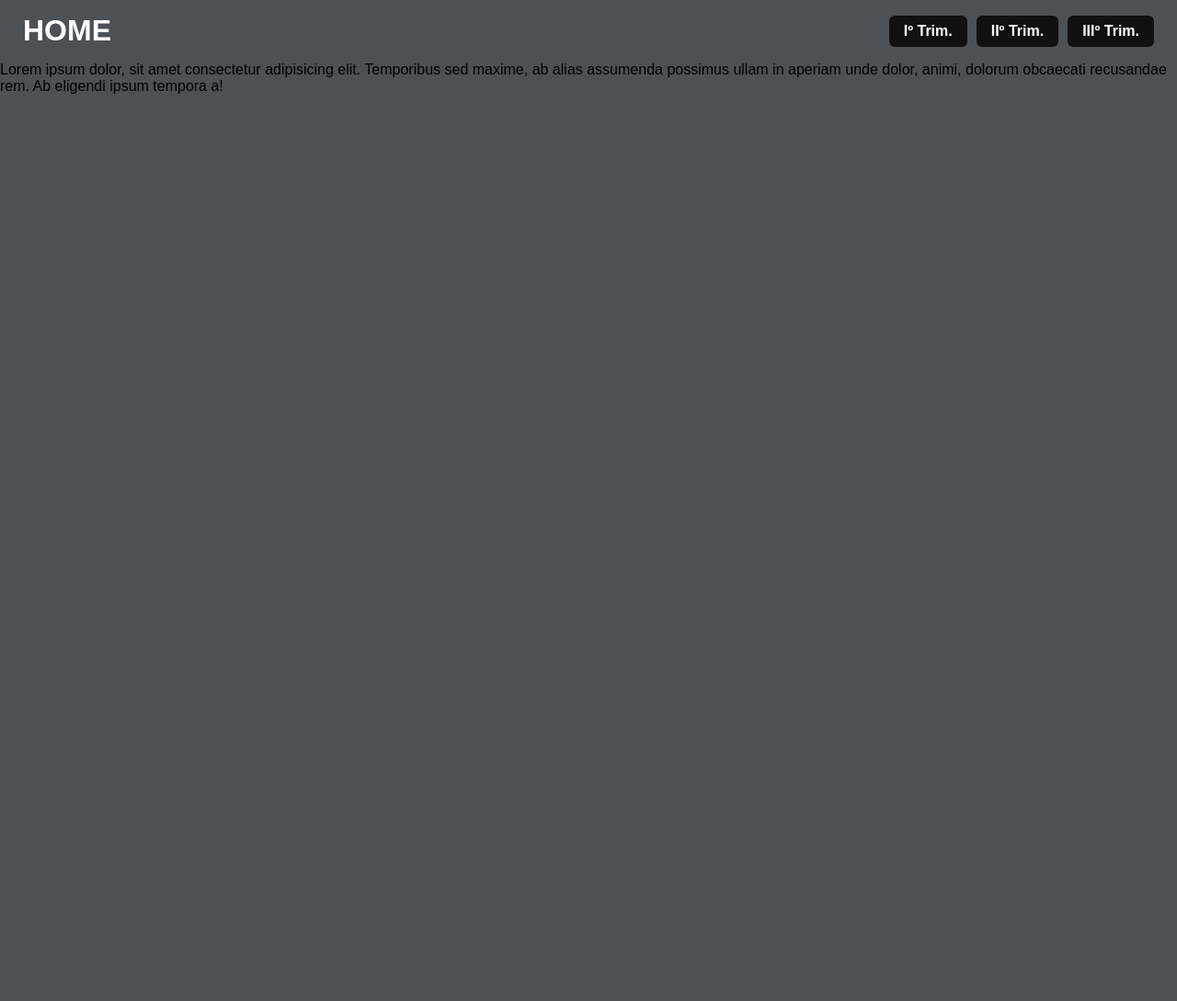
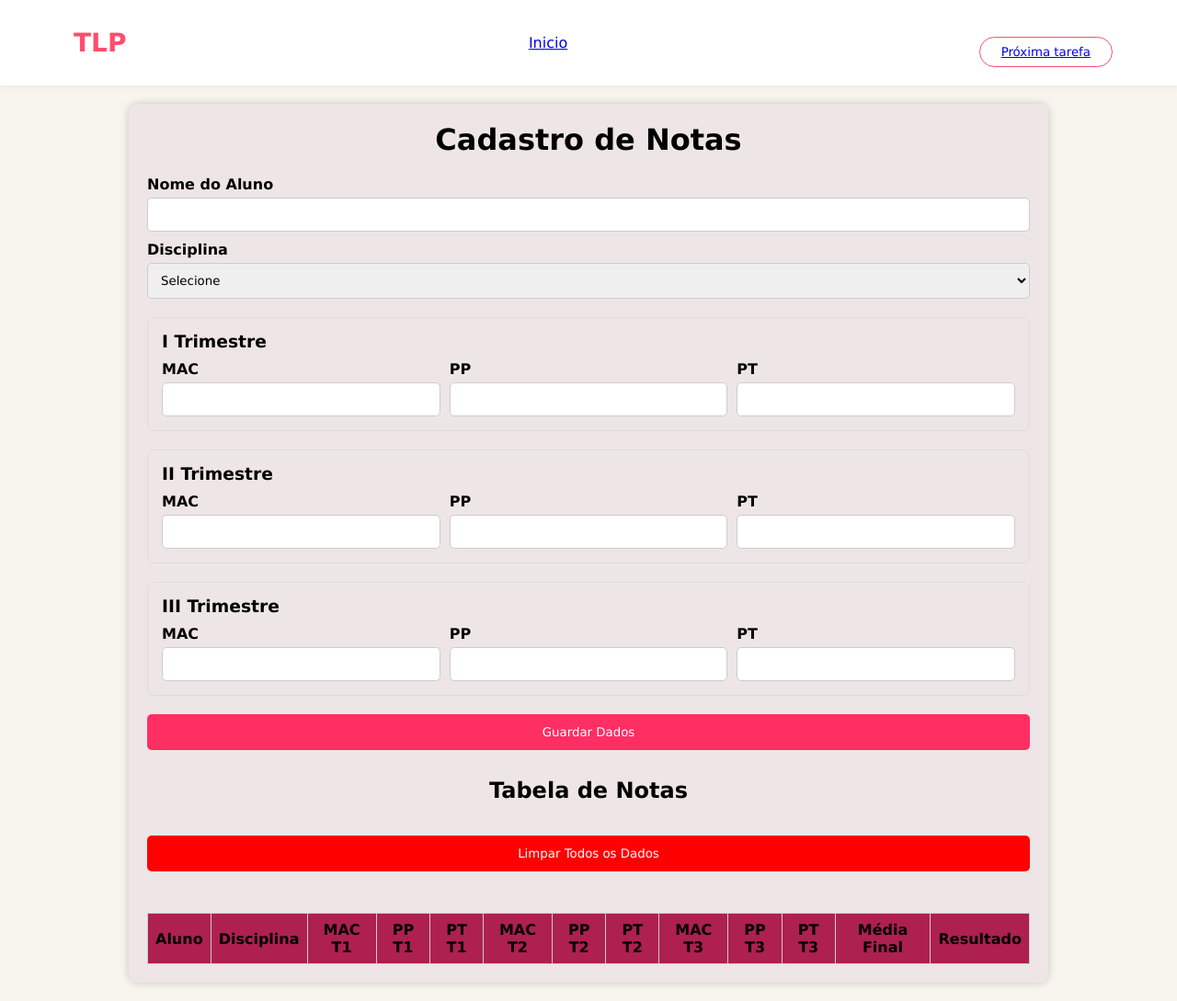
Before and after one commit to pedrocanjila/Canjila, a plain HTML site: page pag/ttt3.html in a window 1280 px wide. Shown: the whole page at 92% size. Before the commit the page ends 800 px from the top, so only its background shows below. Drawn offline with Linux system fonts and the light colour scheme.

Commit message:
Refactor HTML structure and styles for ttt3.html

```diff
--- a/pag/ttt3.html
+++ b/pag/ttt3.html
@@ -1,108 +1,477 @@
 <!DOCTYPE html>
 <html lang="pt">
 <head>
-  <meta charset="UTF-8">
-  <meta name="viewport" content="width=device-width, initial-scale=1.0">
-  <title>I Trimestre</title>
+<meta charset="UTF-8">
+<meta name="viewport" content="width=device-width, initial-scale=1.0">
+<title>Felizes</title>
 
-  <style>
-    * {
-      margin: 0;
-      padding: 0;
-      box-sizing: border-box;
-      font-family: Arial, Helvetica, sans-serif;
-    }
+<style>
+*{
+margin:0;
+padding:0;
+box-sizing:border-box;
+font-family:Verdana, sans-serif;
+}
 
-    body {
-      background: #4c5156;
-    }
+body{
+background:#f8f5ef;
+}
+
+/* NAV */
+nav{
+display:flex;
+justify-content:space-between;
+align-items:center;
+padding:20px 80px;
+background:white;
+box-shadow:0 2px 5px rgba(0,0,0,0.05);
+}
+
+.logo{
+font-size:28px;
+color:#ff4d6d;
+font-weight:bold;
+}
+
+nav ul{
+display:flex;
+gap:30px;
+list-style:none;
+color:#555;
+}
+
+.nav-btns button{
+padding:8px 18px;
+border-radius:20px;
+border:1px solid #ff4d6d;
+background:transparent;
+color:#ff4d6d;
+cursor:pointer;
+margin-left:10px;
+}
+
+.register{
+background:#ff4d6d;
+color:white;
+}
+
+/* HERO */
+.hero{
+height:90vh;
+background:linear-gradient(rgba(255,255,255,0.3),rgba(255,255,255,0.4)),
+url('https://images.unsplash.com/photo-1492724441997-5dc865305da7') center/cover;
+display:flex;
+align-items:center;
+padding:0 80px;
+}
+
+.content{
+max-width:600px;
+}
+
+.content h1{
+font-size:48px;
+color:#ff4d6d;
+margin-bottom:20px;
+}
+
+.content p{
+font-size:20px;
+color:#444;
+margin-bottom:30px;
+}
+
+.options button{
+display:block;
+margin-bottom:15px;
+padding:12px 25px;
+border-radius:25px;
+border:2px solid #ff4d6d;
+background:white;
+color:#ff4d6d;
+cursor:pointer;
+width:250px;
+}
 
 
-    .header {
-      position: sticky;
-      top: 0;
+.container{
+max-width:1000px;
+margin:20px auto;
+background:rgb(238, 230, 230);
+padding:20px;
+border-radius:10px;
+box-shadow:0 0 10px rgba(0,0,0,.2);
+}
 
-      padding: 15px 25px;
-      display: flex;
-      justify-content: space-between;
-      align-items: center;
-    }
+h1{
+text-align:center;
+margin-bottom:20px;
+}
 
-    .header h1 a {
-      color: #fff;
-      text-decoration: none;
-    }
+label{
+display:block;
+margin-top:10px;
+font-weight:bold;
+}
 
-    nav {
-      display: flex;
-      gap: 10px;
+input,select{
+width:100%;
+padding:10px;
+margin-top:5px;
+border:1px solid #ccc;
+border-radius:5px;
+}
 
-    }
+.trimestre{
+margin-top:20px;
+padding:15px;
+border:1px solid #ddd;
+border-radius:8px;
+}
 
-    nav a {
-      text-decoration: none;
-      padding: 8px 16px;
-      background: #111111;
-      color: #fff;
-      border-radius: 6px;
-      font-weight: bold;
-      align-items: center;
-    }
+.row{
+display:grid;
+grid-template-columns:repeat(3,1fr);
+gap:10px;
+}
 
+button{
+margin-top:20px;
+padding:12px;
+width:100%;
+background:#ff2e63;
+color:white;
+border:none;
+border-radius:5px;
+cursor:pointer;
+}
 
-    main {
-      padding: 40px;
-    }
+button:hover{
+opacity:.9;
+}
 
-    .trimestre-box {
+.limpar{
+background:red;
+margin-bottom:15px;
+}
 
-      padding: 30px;
-      border-radius: 10px;
-      box-shadow: 0 4px 10px rgba(0,0,0,0.1);
-    }
+.tabela-container{
+width:100%;
+overflow:auto;
+margin-top:30px;
+}
 
-    .trimestre-box h2 {
-      margin-bottom: 25px;
-      color: #000000;
-    }
+table{
+width:100%;
+border-collapse:collapse;
+background:white;
+}
 
+th{
+background:rgb(173, 32, 79);
+color:white;
+}
 
-    .trabalhos {
-      display: flex;
-      gap: 15px;
-      flex-wrap: wrap;
-    }
+th,td{
+border:1px solid #ccc;
+padding:8px;
+text-align:center;
+color:black;
+}
 
-    .trabalhos a {
-      padding: 15px 20px;
-      background: #060606;
-      color: #fff;
-      text-decoration: none;
-      font-weight: bold;
-      border-radius: 8px;
-      transition: 0.3s;
-    }
+h2{
+text-align:center;
+margin:30px 0 15px;
+}
 
-    .trabalhos a:hover {
-      background: #38f848;
-      color: #000;
-    }
-  </style>
+@media(max-width:768px){
+
+nav{
+flex-direction:column;
+gap:15px;
+padding:20px;
+}
+
+nav ul{
+flex-wrap:wrap;
+justify-content:center;
+}
+
+.row{
+grid-template-columns:1fr;
+}
+
+}
+
+</style>
 </head>
 
 <body>
 
-<header class="header">
-  <h1><a href="../index.html">HOME</a></h1>
+<nav>
+<div class="logo">TLP</div>
 
-  <nav>
-    <a href="trimestre1.html">Iº Trim.</a>
-    <a href="trimestre2.html">IIº Trim.</a>
-    <a href="trimestre3.html">IIIº Trim.</a>
-  </nav>
-</header>
+<ul>
+<li><a href="../index.html">Inicio</a></li>
+</ul>
 
-<p>Lorem ipsum dolor, sit amet consectetur adipisicing elit. Temporibus sed maxime, ab alias assumenda possimus ullam in aperiam unde dolor, animi, dolorum
-  obcaecati recusandae rem. Ab eligendi ipsum tempora a!</p>
+<div class="nav-btns">
+<button class="register"><a href="ttt2.html">Próxima tarefa</a></button>
+</div>
+</nav>
+
+
+<div class="container">
+
+  <h1>Cadastro de Notas</h1>
+
+  <form id="formulario">
+
+  <label>Nome do Aluno</label>
+  <input type="text" id="nome" required>
+
+  <label>Disciplina</label>
+  <select id="disciplina" required>
+  <option value="">Selecione</option>
+  <option>Matemática</option>
+  <option>TLP</option>
+  <option>Sistema de Informação</option>
+  <option>IAG</option>
+  <option>Empreendedorismo</option>
+  <option>Projecto Tecnológico</option>
+  </select>
+
+  <div class="trimestre">
+  <h3>I Trimestre</h3>
+
+  <div class="row">
+  <div>
+  <label>MAC</label>
+  <input type="number" id="mac1">
+  </div>
+
+  <div>
+  <label>PP</label>
+  <input type="number" id="pp1">
+  </div>
+
+  <div>
+  <label>PT</label>
+  <input type="number" id="pt1">
+  </div>
+  </div>
+  </div>
+
+  <div class="trimestre">
+  <h3>II Trimestre</h3>
+
+  <div class="row">
+  <div>
+  <label>MAC</label>
+  <input type="number" id="mac2">
+  </div>
+
+  <div>
+  <label>PP</label>
+  <input type="number" id="pp2">
+  </div>
+
+  <div>
+  <label>PT</label>
+  <input type="number" id="pt2">
+  </div>
+  </div>
+  </div>
+
+  <div class="trimestre">
+  <h3>III Trimestre</h3>
+
+  <div class="row">
+  <div>
+  <label>MAC</label>
+  <input type="number" id="mac3">
+  </div>
+
+  <div>
+  <label>PP</label>
+  <input type="number" id="pp3">
+  </div>
+
+  <div>
+  <label>PT</label>
+  <input type="number" id="pt3">
+  </div>
+  </div>
+  </div>
+
+  <button type="submit">Guardar Dados</button>
+
+  </form>
+
+  <h2>Tabela de Notas</h2>
+
+  <button class="limpar" onclick="limparDados()">
+  Limpar Todos os Dados
+  </button>
+
+  <div class="tabela-container">
+
+  <table>
+
+  <thead>
+  <tr>
+  <th>Aluno</th>
+  <th>Disciplina</th>
+
+  <th>MAC T1</th>
+  <th>PP T1</th>
+  <th>PT T1</th>
+
+  <th>MAC T2</th>
+  <th>PP T2</th>
+  <th>PT T2</th>
+
+  <th>MAC T3</th>
+  <th>PP T3</th>
+  <th>PT T3</th>
+
+  <th>Média Final</th>
+  <th>Resultado</th>
+  </tr>
+  </thead>
+
+  <tbody id="corpoTabela"></tbody>
+
+  </table>
+
+  </div>
+
+  </div>
+
+  <script>
+
+  function carregarTabela(){
+
+  let dados = JSON.parse(localStorage.getItem("notas")) || [];
+
+  let tabela = document.getElementById("corpoTabela");
+
+  tabela.innerHTML = "";
+
+  dados.forEach(item=>{
+
+  let notas = [
+  Number(item.mac1 || 0),
+  Number(item.pp1 || 0),
+  Number(item.pt1 || 0),
+  Number(item.mac2 || 0),
+  Number(item.pp2 || 0),
+  Number(item.pt2 || 0),
+  Number(item.mac3 || 0),
+  Number(item.pp3 || 0),
+  Number(item.pt3 || 0)
+  ];
+
+  let soma = notas.reduce((total, nota)=> total + nota, 0);
+
+  let media = (soma/notas.length).toFixed(1);
+
+  let resultado="";
+  let cor="";
+
+  if(media < 7){
+  resultado="Reprovado";
+  cor="red";
+  }
+  else if(media >= 10){
+  resultado="Aprovado";
+  cor="green";
+  }
+  else{
+  resultado="Recurso";
+  cor="orange";
+  }
+
+  tabela.innerHTML += `
+  <tr>
+  <td>${item.nome}</td>
+  <td>${item.disciplina}</td>
+
+  <td>${item.mac1}</td>
+  <td>${item.pp1}</td>
+  <td>${item.pt1}</td>
+
+  <td>${item.mac2}</td>
+  <td>${item.pp2}</td>
+  <td>${item.pt2}</td>
+
+  <td>${item.mac3}</td>
+  <td>${item.pp3}</td>
+  <td>${item.pt3}</td>
+
+  <td><strong>${media}</strong></td>
+
+  <td style="color:${cor};font-weight:bold;">
+  ${resultado}
+  </td>
+
+  </tr>
+  `;
+
+  });
+
+  }
+
+  document.getElementById("formulario").addEventListener("submit", function(e){
+
+  e.preventDefault();
+
+  let dados = JSON.parse(localStorage.getItem("notas")) || [];
+
+  dados.push({
+
+  nome: document.getElementById("nome").value,
+  disciplina: document.getElementById("disciplina").value,
+
+  mac1: document.getElementById("mac1").value,
+  pp1: document.getElementById("pp1").value,
+  pt1: document.getElementById("pt1").value,
+
+  mac2: document.getElementById("mac2").value,
+  pp2: document.getElementById("pp2").value,
+  pt2: document.getElementById("pt2").value,
+
+  mac3: document.getElementById("mac3").value,
+  pp3: document.getElementById("pp3").value,
+  pt3: document.getElementById("pt3").value
+
+  });
+
+  localStorage.setItem("notas", JSON.stringify(dados));
+
+  alert("Dados guardados com sucesso!");
+
+  this.reset();
+
+  carregarTabela();
+
+  });
+
+  function limparDados(){
+
+  if(confirm("Deseja apagar todos os registos?")){
+
+  localStorage.removeItem("notas");
+
+  carregarTabela();
+
+  }
+
+  }
+
+  carregarTabela();
+
+  </script>
+
 </body>
 </html>
```
